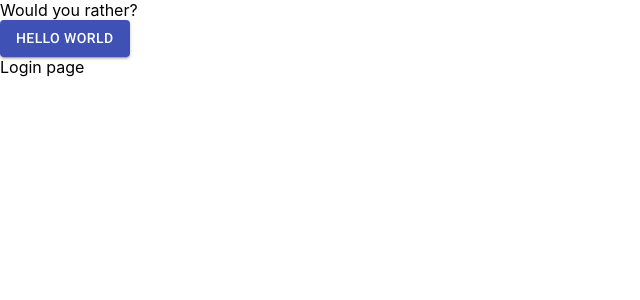
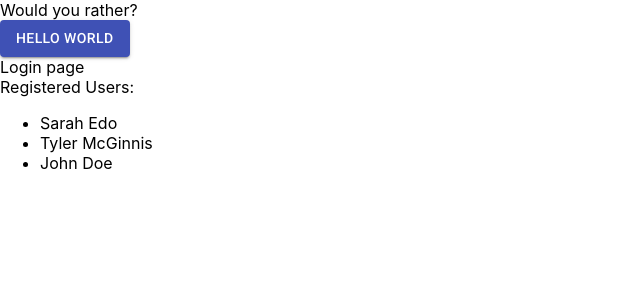
Before and after one commit to aristoteles-nunez/Would-You-Rather, a React (Create React App) app: page / in a window 1280 px wide. Shown: the top 300 px of the page, without its empty margins (0-640 px from the left). Built offline with nearby package versions, Linux system fonts and the light colour scheme.

Commit message:
feat(login): added list of users in simple text
Added mapStateToProps to render only the registered users with the appropiate attributes {id, name,
avatarURL}

```diff
--- a/src/components/Login.js
+++ b/src/components/Login.js
@@ -12,9 +12,25 @@ class Login extends Component {
         return (
             <div>
                 Login page
+                <br />
+                Registered Users:
+                <ul>
+                    {this.props.registeredUsers.map((user)=>(
+                        <li key={user.id}> {user.name} </li>
+                    ))}
+                </ul>
             </div>
         );
     }
 }
 
-export default connect()(Login);
+const mapStateToProps = ({users}) => ({
+    registeredUsers: Object.keys(users).map((userId)=>({
+        id: userId,
+        name: users[userId].name,
+        avatarURL: users[userId].avatarURL
+    }))
+})
+
+
+export default connect(mapStateToProps)(Login);
```
